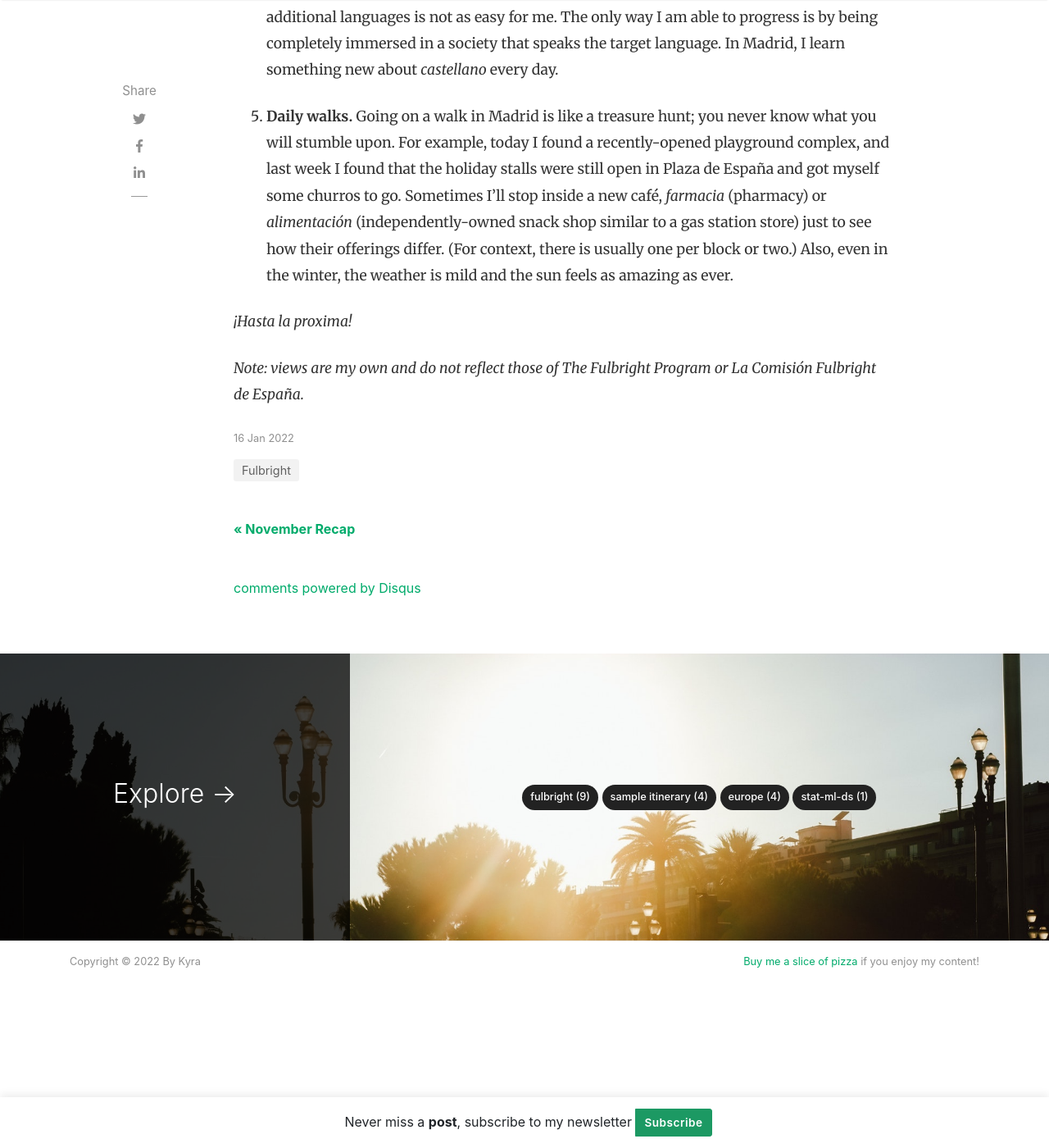
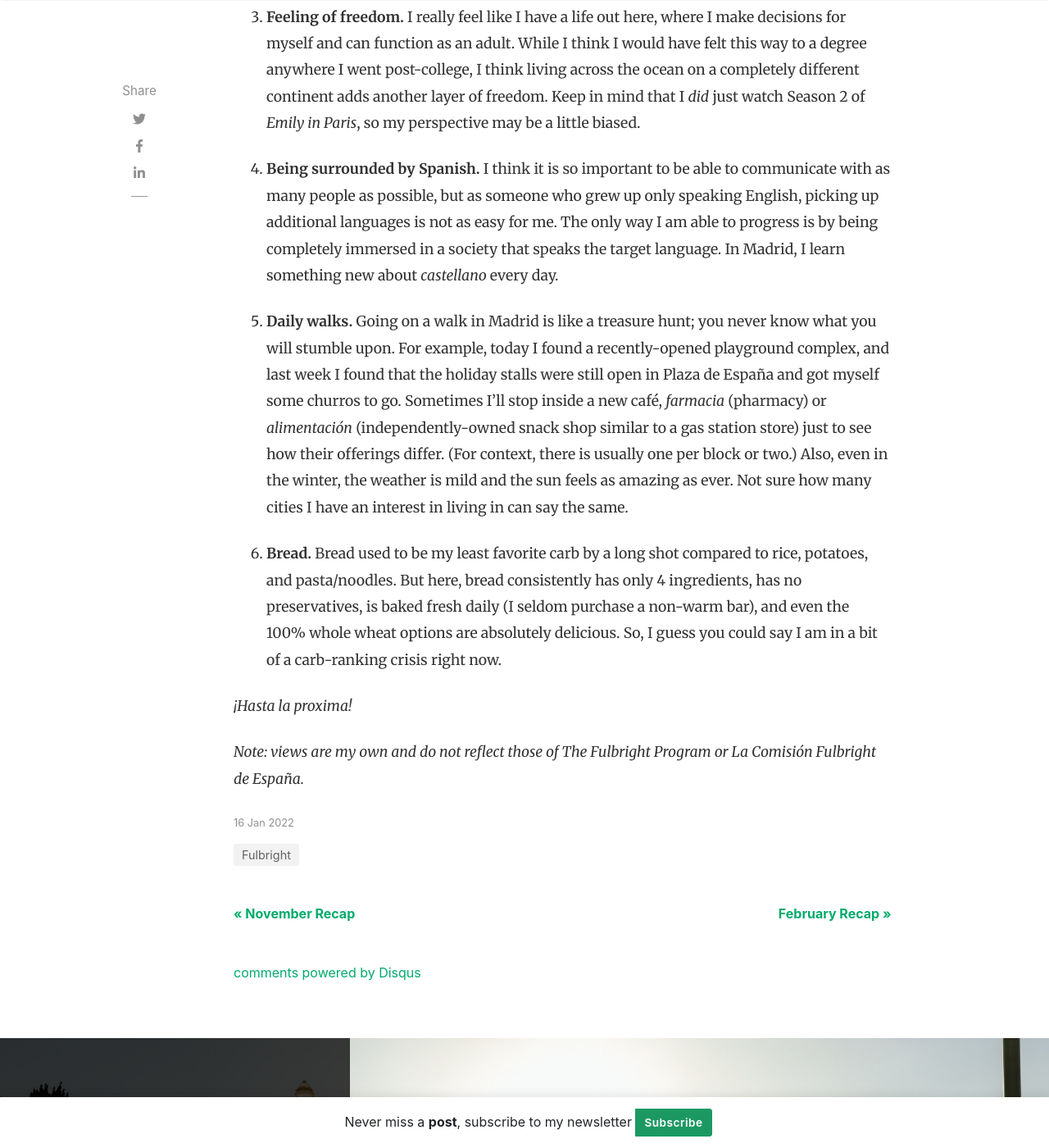
Before and after one commit to kyrab/website, a Jekyll site: the page built from _posts/2022-01-16-what-i-missed-us-spain.md, in a window 1280 px wide and 1400 px high, scrolled down 3388 px. Shown: the whole window at 82% size. Built offline with Jekyll 4.4.1, drawn with Linux system fonts in a browser that asks for light colours; nearby versions of some CDN libraries; comment, search, counter and statistics services are not loaded; some of the changed text lies outside the part shown.

Commit message:
Feb recap

```diff
--- a/_posts/2022-01-16-what-i-missed-us-spain.md
+++ b/_posts/2022-01-16-what-i-missed-us-spain.md
@@ -24,6 +24,8 @@ Despite everything that is going on with Omicron right now, I was lucky enough t
 
 5. **American football.** It is so nice being able to spend all day Sunday watching football games. The ultimate lazy day. My family made a fantasy league to try and keep me in the loop while I have been abroad, but nothing compares to watching the games unfold live. Pulling an all-nighter to watch the Super Bowl, probably alone, is going to be a unique experience.
 
+6. **Single-stream recycling.** Not having to think about separating/sorting your recycling is lovely. And not knowing which bin to put a cardboard-covered plastic container in is mildly stressful, because I don't want to screw up the whole system by making the wrong decision. Why spend 30 seconds making a decision when you can spend 30 seconds eating an additional cookie? All I can say is that I hope no matter what recycling system is in place, it is legit. (Yes, I am thinking about how my high school used to toss the recycling in with the trash at the end of the day.)
+
 ## Things I Missed About Madrid
 
 1. **(Clean) public transportation.** Something that makes the United States unique is our intense desire for independence and autonomy, which is why I believe we have such an extensive road system but not so much an extensive rail system. While I understand the joy people get from driving, I personally prefer taking public transportation or other methods that do not require me to be at the wheel so that I have the ability to multitask. Madrid's public transportation system and its connections to other cities via bus and train are incredible. Stops and stations are conveniently located, reliable, clean, and also display clear messaging (such as minutes until arrival or departure). With regards to cleanliness, I am literally always seeing workers sweeping the metro stairs. I can't say I have ever seen someone do that in the NYC metro.
@@ -34,7 +36,9 @@ Despite everything that is going on with Omicron right now, I was lucky enough t
 
 4. **Being surrounded by Spanish.** I think it is so important to be able to communicate with as many people as possible, but as someone who grew up only speaking English, picking up additional languages is not as easy for me. The only way I am able to progress is by being completely immersed in a society that speaks the target language. In Madrid, I learn something new about _castellano_ every day.
 
-5. **Daily walks.** Going on a walk in Madrid is like a treasure hunt; you never know what you will stumble upon. For example, today I found a recently-opened playground complex, and last week I found that the holiday stalls were still open in Plaza de España and got myself some churros to go. Sometimes I'll stop inside a new café, _farmacia_ (pharmacy) or _alimentación_ (independently-owned snack shop similar to a gas station store) just to see how their offerings differ. (For context, there is usually one per block or two.) Also, even in the winter, the weather is mild and the sun feels as amazing as ever.
+5. **Daily walks.** Going on a walk in Madrid is like a treasure hunt; you never know what you will stumble upon. For example, today I found a recently-opened playground complex, and last week I found that the holiday stalls were still open in Plaza de España and got myself some churros to go. Sometimes I'll stop inside a new café, _farmacia_ (pharmacy) or _alimentación_ (independently-owned snack shop similar to a gas station store) just to see how their offerings differ. (For context, there is usually one per block or two.) Also, even in the winter, the weather is mild and the sun feels as amazing as ever. Not sure how many cities I have an interest in living in can say the same.
+
+6. **Bread.** Bread used to be my least favorite carb by a long shot compared to rice, potatoes, and pasta/noodles. But here, bread consistently has only 4 ingredients, has no preservatives, is baked fresh daily (I seldom purchase a non-warm bar), and even the 100% whole wheat options are absolutely delicious. So, I guess you could say I am in a bit of a carb-ranking crisis right now.
 
 _¡Hasta la proxima!_
 
```
Also changed, not shown: other parts of _posts/2022-01-16-what-i-missed-us-spain.md (+1 -1 lines), _posts/2022-03-03-february-recap-fulbright.md (added, +29 -0 lines), assets/images/2022-01-16.jpg (renamed from assets/images/testing.jpg), assets/images/2022-03-03.jpg (added).
